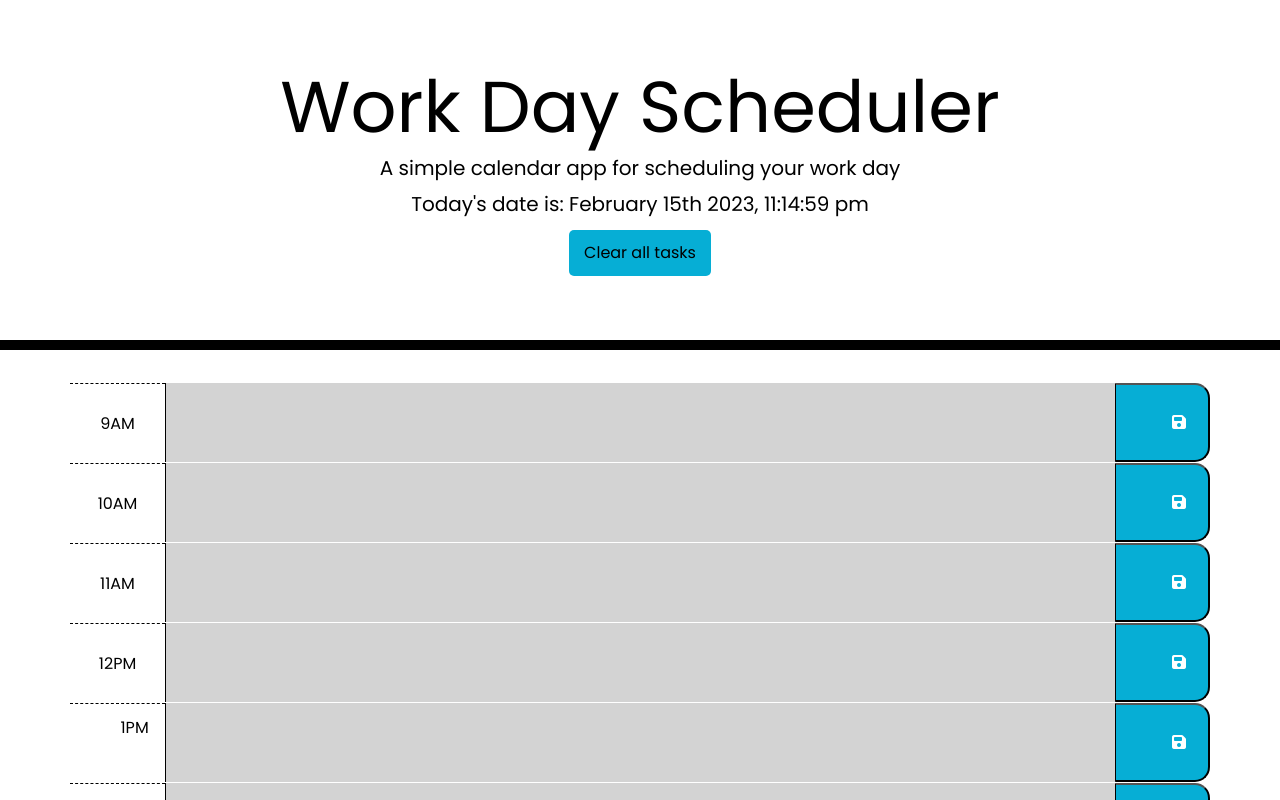
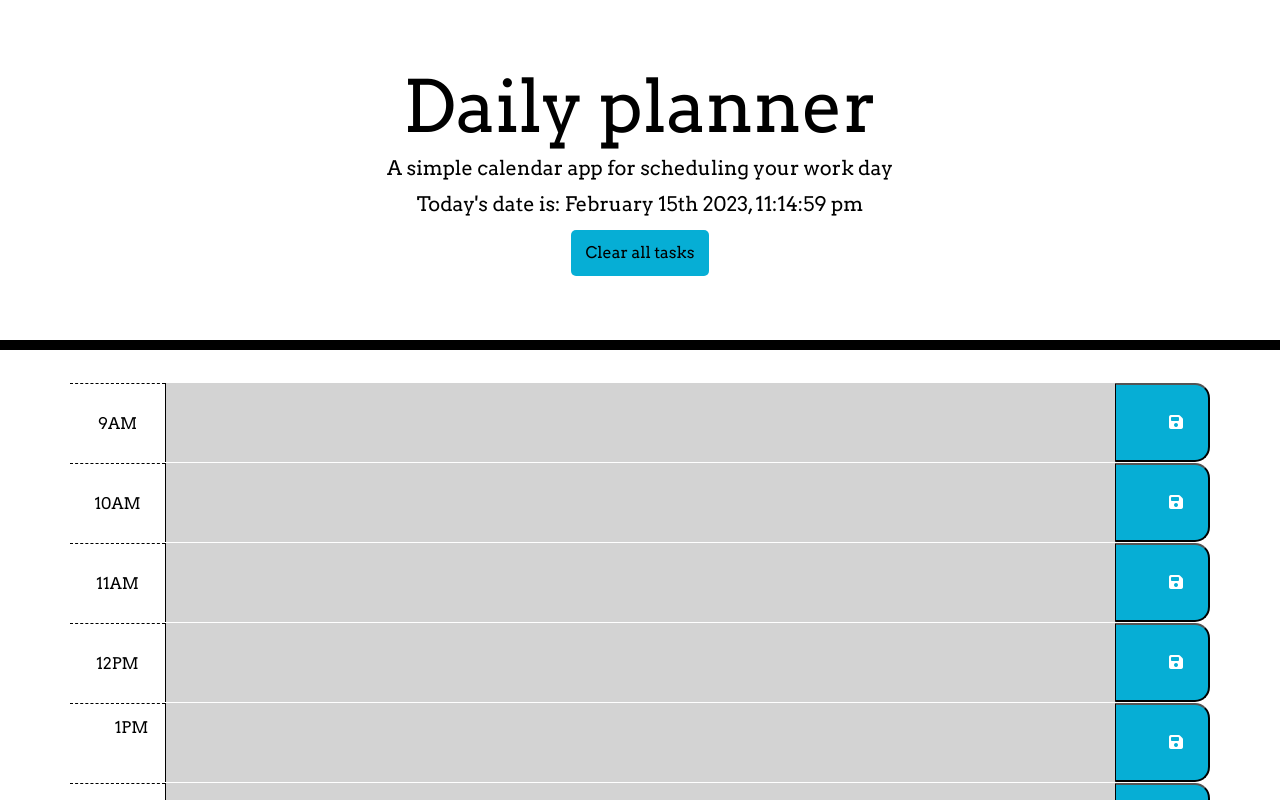
Before and after one commit to Great-kiola/Daily-Planner-App, a plain HTML site: page index.html in a window 1280 px wide. Shown: the top 800 px of the page. Drawn offline with nearby package versions, Linux system fonts and the light colour scheme.

Commit message:
Made changes to the index and style file

```diff
--- a/index.html
+++ b/index.html
@@ -28,12 +28,12 @@
     ></script>
 
     <link rel="stylesheet" href="style.css" />
-    <title>Work Day Scheduler</title>
+    <title>Daily planner</title>
   </head>
 
   <body>
     <header class="jumbotron">
-      <h1 class="display-3">Work Day Scheduler</h1>
+      <h1 class="display-3">Daily planner</h1>
       <p class="lead">A simple calendar app for scheduling your work day</p>
       <p id="currentDay" class="lead"> </p>
       <p id="localStorageSave"></p>
--- a/script.js
+++ b/script.js
@@ -90,7 +90,6 @@ function showTimeBlocks() {
 showTimeBlocks();
 
 // what happens when saveBtn is clicked
-
 $(".saveBtn").click((event) => {
   event.preventDefault();
 
@@ -127,7 +126,6 @@ $(clearBtn).on('click', ()=> {
   if (myAnswer === 'y'){
     localStorage.clear();
     showSavedTasks();
-    alert('All task cleared');
   } else if (myAnswer === 'n'){
     alert('Tasks not cleared');
   } else {
--- a/style.css
+++ b/style.css
@@ -1,10 +1,11 @@
-@import url('https://fonts.googleapis.com/css2?family=Poppins:ital,wght@0,400;0,500;0,600;1,500;1,600&display=swap');
+@import url('https://fonts.googleapis.com/css2?family=Arvo:wght@400;700&display=swap');
 
 body {
-  font-family: 'Poppins', sans-serif;
+  font-family: 'Arvo', serif;
   font-size: 16px;
   line-height: 1;
 }
+
 
 textarea {
   background: transparent;
```
